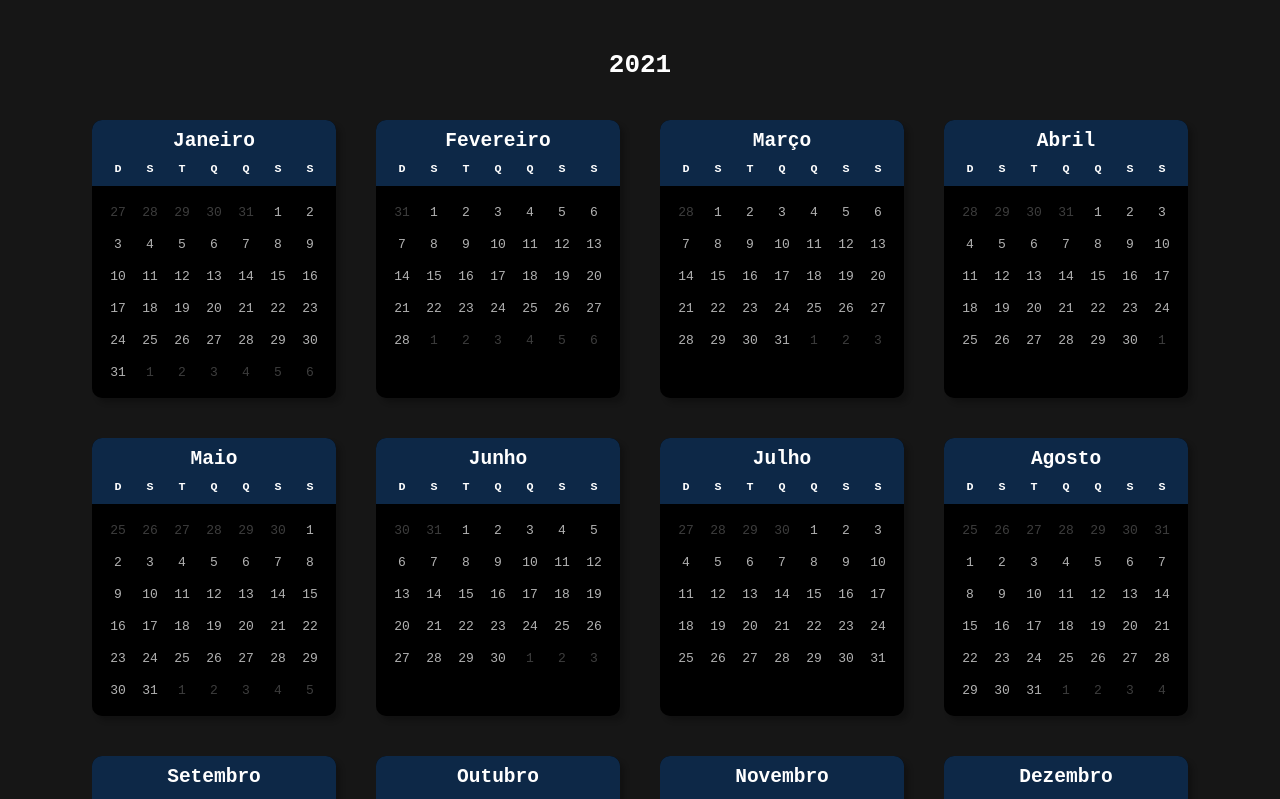
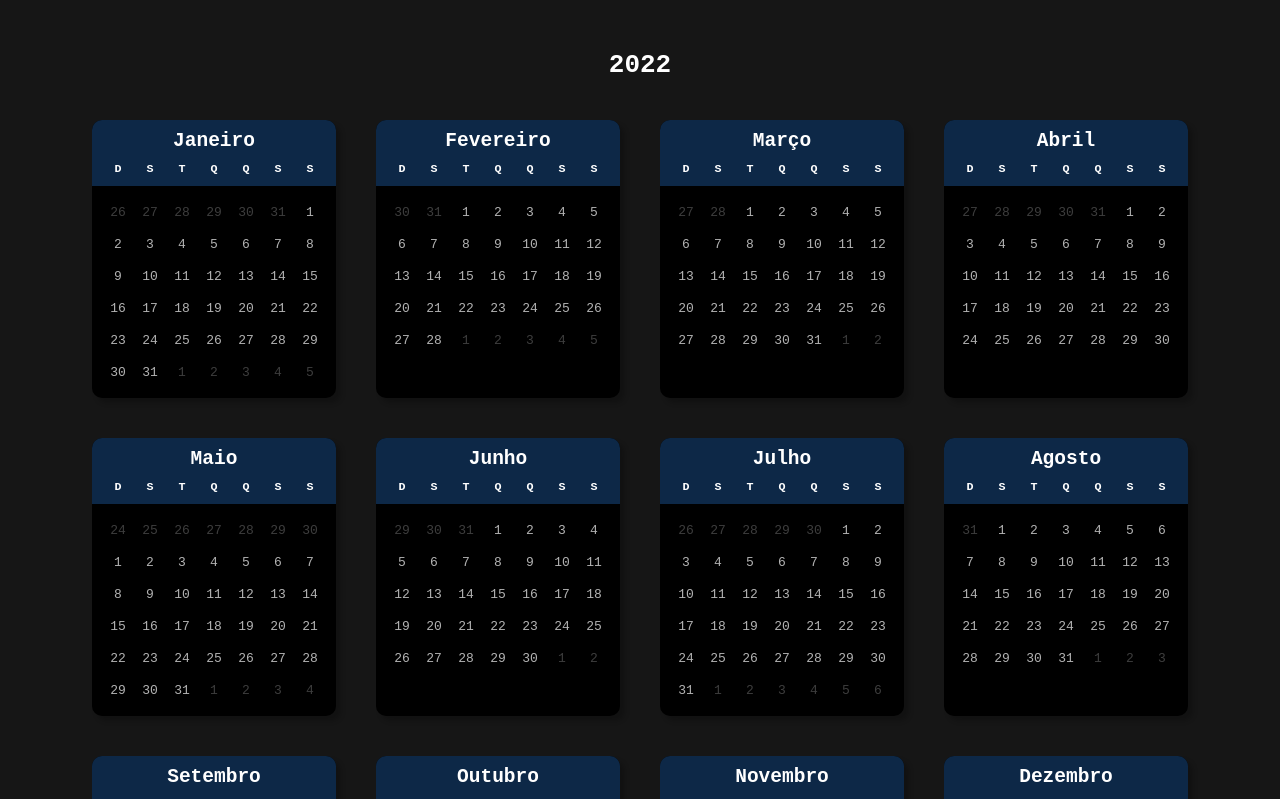
Before and after one commit to Rafael-Cesario/Projects, a React (Create React App) app: page / in a window 1280 px wide. Shown: the top 799 px of the page. Built offline with nearby package versions, Linux system fonts and the light colour scheme.

Commit message:
new year

```diff
--- a/src/App.js
+++ b/src/App.js
@@ -17,7 +17,7 @@ const Calendar = () => {
     monthNumber.push(x);
   }
 
-  const year = 2021;
+  const year = 2022;
 
   return (
     <div className="calendar">
```
